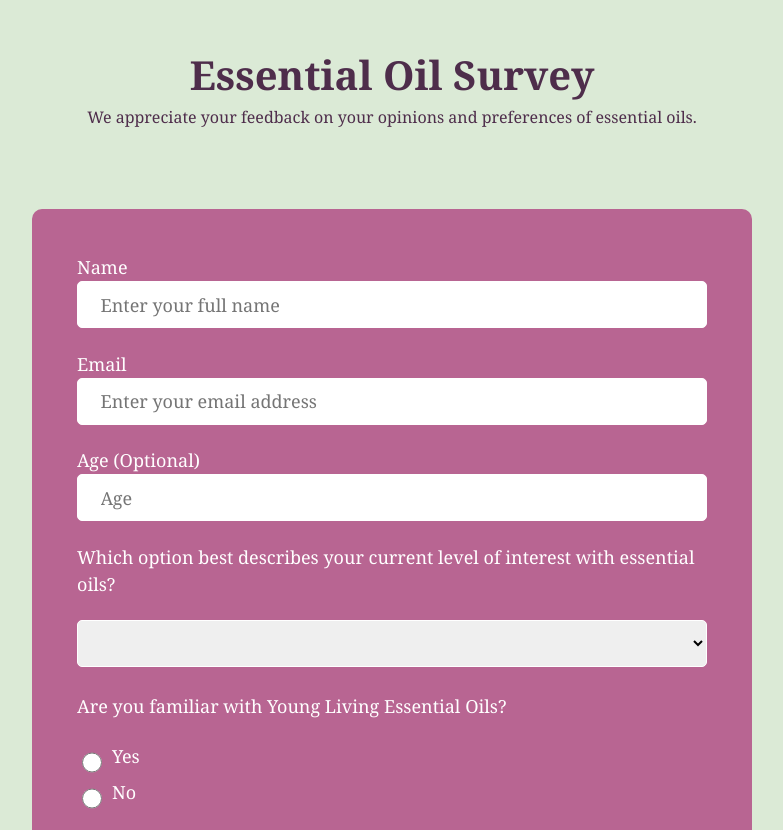
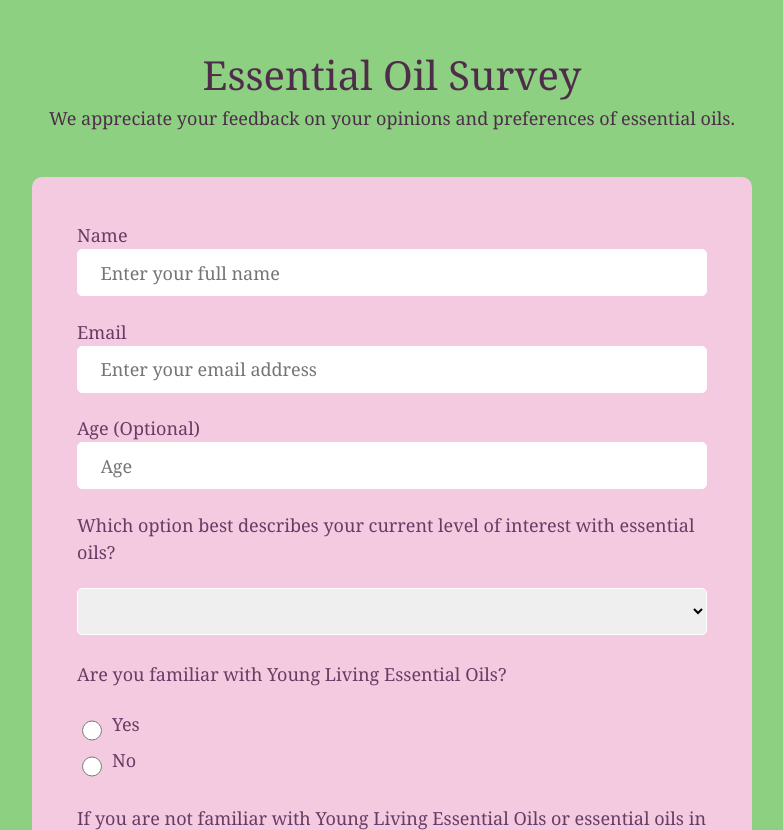
Before and after one commit to rjschodowski/essentialoilsurvey, a plain HTML site: page index.html in a window 1280 px wide. Shown: the top 830 px of the page, without its empty margins (248-1031 px from the left). Drawn offline with Linux system fonts and the light colour scheme.

Commit message:
Revert "Add files via upload (#1)"
This reverts commit be10efd25696b8a13a50f3ee615a4f0c4a9daf25.

```diff
--- a/css/styles.css
+++ b/css/styles.css
@@ -1,5 +1,13 @@
 /* GLOBAL STYLES*/
 
+/* COLOR PALETTE
+--pistachio: #8ed081ff;
+--dim-gray: #656565ff;
+--flame: #de541eff;
+--pink-lavender: #d7b9d5ff;
+--orchid-pink: #f4cae0ff;
+--dark byzantium: #4e2d4b;
+*/
 
 html {
 	box-sizing: border-box;
@@ -11,11 +19,11 @@ html {
 
 body {
   font-family: "georgia", serif;
-  color: #ffffff;
+  color: #683c64;
   font-size: 18px;
   font-weight: 400;
   line-height: 1.5;
-  background-color: #DBEAD6;
+  background-color: #8ed081ff;
 }
 
 header {
@@ -25,19 +33,17 @@ header {
 h1 {
   color: #4e2d4b;
   font-size: 2.5rem;
-  font-weight: 700;
+  font-weight: 400;
   text-align: center;
 }
 
 #description {
 	color: #4e2d4b;
-	/*margin-top: 0.5em;*/
-	margin-bottom: 5em;
-	font-size: 16px;
+	margin-bottom: 2.5em;
 }
 
 form {
-	background: #B86592;
+	background: #f4cae0ff;
 	padding: 2.5em;
 	border-radius: 10px;
 }
```
